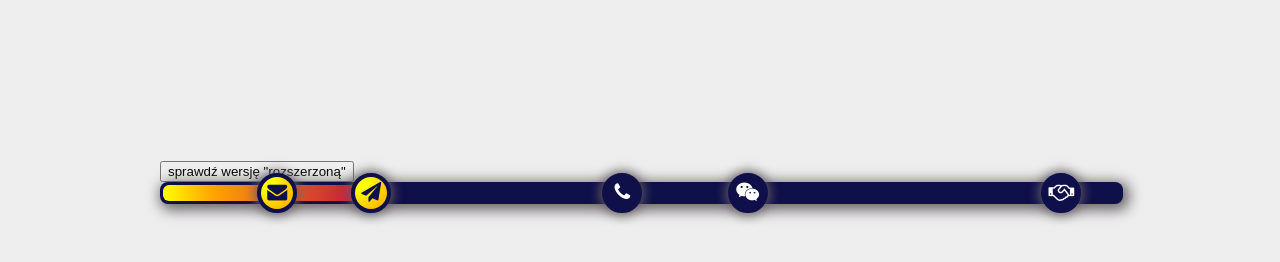
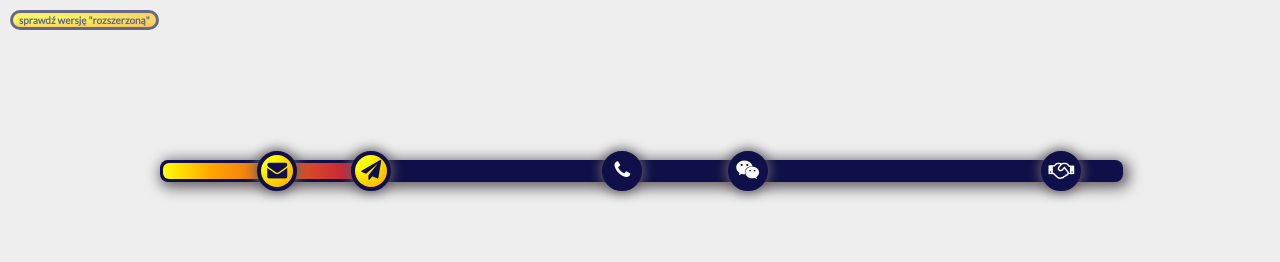
Before and after one commit to NorweskiDrwal/timeline, a plain HTML site: page index.html in a window 1280 px wide. Drawn offline with nearby package versions, Linux system fonts and the light colour scheme.

Commit message:
style - changes
minor changes

```diff
--- a/style.css
+++ b/style.css
@@ -4,20 +4,27 @@ body {
   background: #eee;
   box-sizing: border-box;
 }
+a {
+  text-decoration: none;
+}
 
-#addEvent {
+#ext_version {
   background-image: radial-gradient(farthest-corner at 5px 5px, yellow 20%, orange 100%);
   border: 0;
   border: 3px solid rgb(15, 15, 73);
-  border-radius: 50%;
+  border-radius: 10px;
   color: rgb(15, 15, 73);
   cursor: pointer;
-  display: none;
-  font-size: 29px;
+  font-family: 'Lato', sans-serif;
+  font-size: 10px;
   font-weight: bold;
-  height: 40px; width: 40px;
-  position: absolute; top: 10px; right: 10px;
-
+  height: 20px; width: auto;
+  position: absolute; top: 10px; left: 10px;
+  text-decoration: none;
+  opacity: 0.6;
+}
+#ext_version:hover {
+  opacity: 1;
 }
 
 /* STYLES THE TIMELINE */
```
